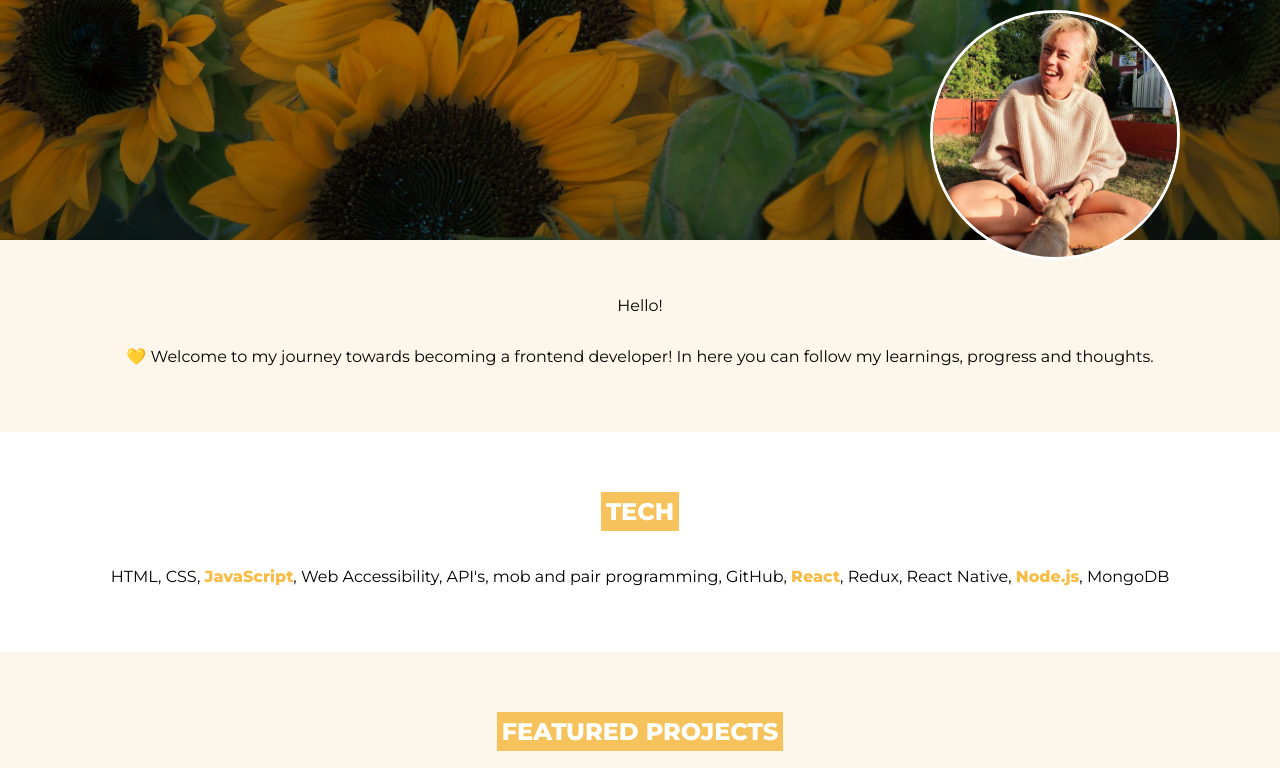
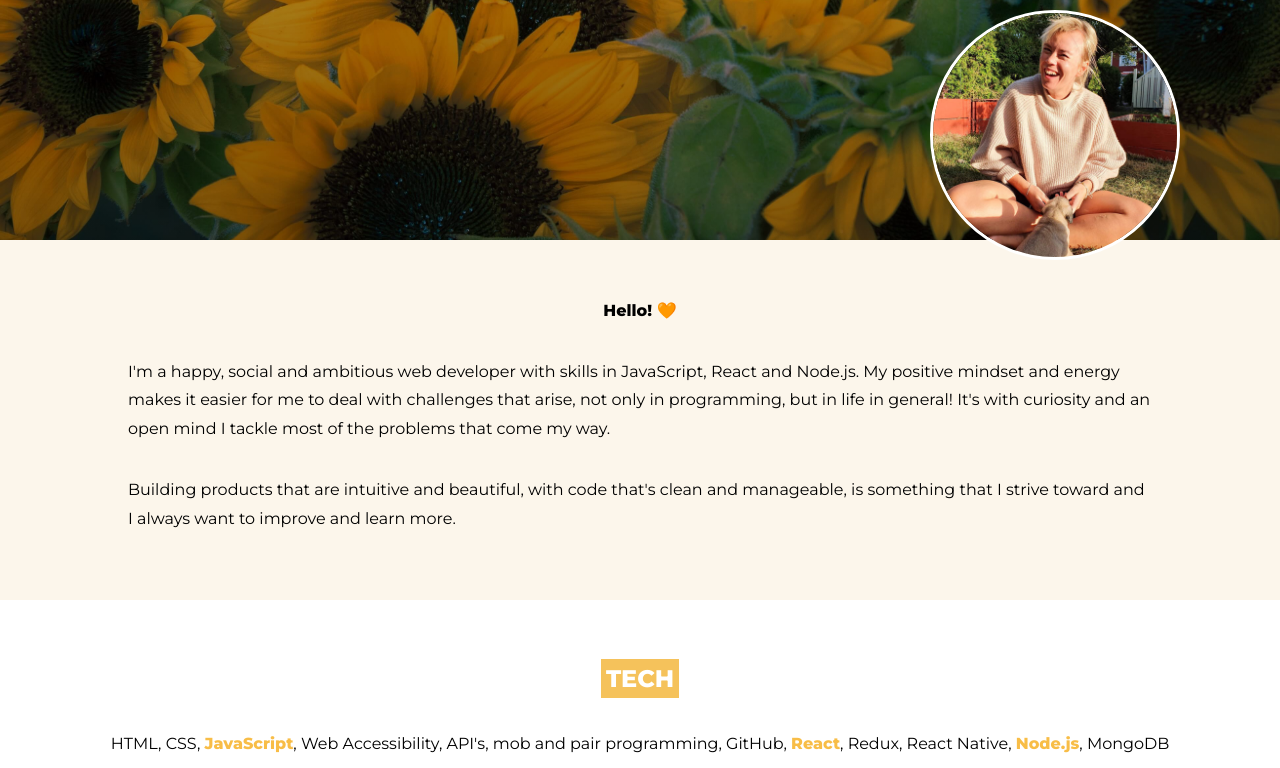
Before and after one commit to ssundblom/portfolio, a plain HTML site: page index.html in a window 1280 px wide. Shown: the part 549-1317 px from the top of the page. Drawn offline with Linux system fonts and the light colour scheme.

Commit message:
added new pitch and added paddign

```diff
--- a/index.html
+++ b/index.html
@@ -33,10 +33,13 @@
     </div>
   </header>
   <main class="main-content">
-    <section class="content-container container-grey">
-      <p> Hello! </p>
-      <p> 💛 Welcome to my journey towards becoming a frontend developer! In here you can follow my learnings,
-        progress and thoughts.
+    <section class="content-container container-grey intro" >
+      <h4> Hello! 🧡</h4>
+      <p>
+        I'm a happy, social and ambitious web developer with skills in JavaScript, React and Node.js.
+        My positive mindset and energy makes it easier for me to deal with challenges that arise, not only in programming, but in life in general! It's with curiosity and an open mind I tackle most of the problems that come my way.
+       </p>
+       <p>Building products that are intuitive and beautiful, with code that's clean and manageable, is something that I strive toward and I always want to improve and learn more.
       </p>
     </section>
 
--- a/style.css
+++ b/style.css
@@ -75,7 +75,7 @@ h2 {
 
 .hero-text p {
   font-weight: bolder;
-    font-size: 13px ;
+  font-size: 13px;
 }
 
 .portfolio {
@@ -85,7 +85,12 @@ h2 {
 
 .container-grey {
   background-color: #fcf6eb;
+}
 
+
+
+.intro p{
+  line-height: 1.8em;
 }
 
 .content-container {
@@ -96,15 +101,20 @@ h2 {
   padding: 40px 30px 50px 30px;
 }
 
+.intro {
+  padding-left: 10vw;
+  padding-right: 10vw;
+}
+
 .important {
-  color:  #f8bd47;
+  color: #f8bd47;
   font-weight: bolder;
 }
 
 .project-card-container {
   display: flex;
   flex-direction: column;
-    justify-content:flex-start;
+  justify-content: flex-start;
   align-items: center;
   max-width: 80%;
 }
@@ -167,7 +177,7 @@ h2 {
   background-color: #fcf6eb;
   color: #2B2E34;
   padding: 5px;
-    margin-right:10px;
+  margin-right: 10px;
   font-size: 9px;
 }
 
@@ -217,30 +227,30 @@ footer {
   text-align: center;
   padding: 40px;
 }
+
 footer h5 {
   font-weight: bold;
   font-size: 21px;
 }
+
 footer p {
   font-family: 'Roboto', sans-serif;
   font-size: 17px;
   line-height: 13px;
 }
+
 footer .name {
   font-weight: bold;
 }
 
 @media (min-width: 800px) {
-
   .hero-content {
     padding: 100px 100px 0 100px;
   }
-
   .selfie {
     width: 250px;
     height: 250px;
   }
-
   .project-card-container {
     display: flex;
     flex-wrap: wrap;
@@ -248,17 +258,13 @@ footer .name {
     justify-content: space-evenly;
     align-items: flex-start;
   }
-
   .hero-text {
     max-width: 500px;
   }
-
   .hero-text h3 {
     font-size: 83px;
   }
-
   .hero-text p {
-        font-size: 28px ;
+    font-size: 28px;
   }
-
 }
```
Lines whose indentation alone changed are shown as unchanged.
